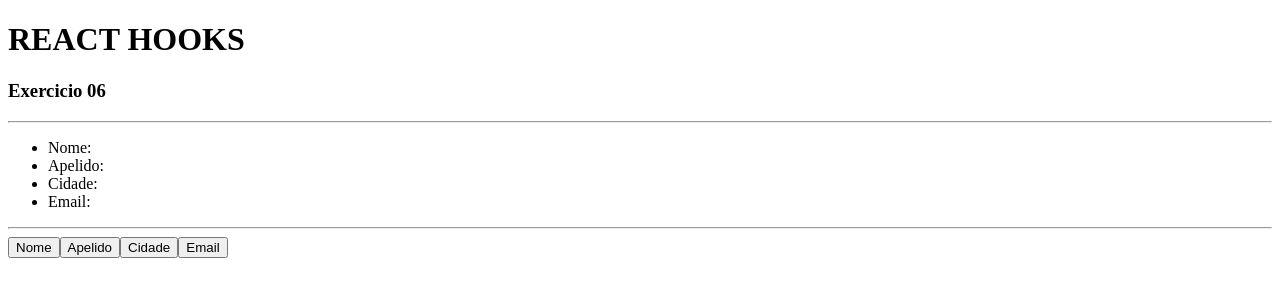
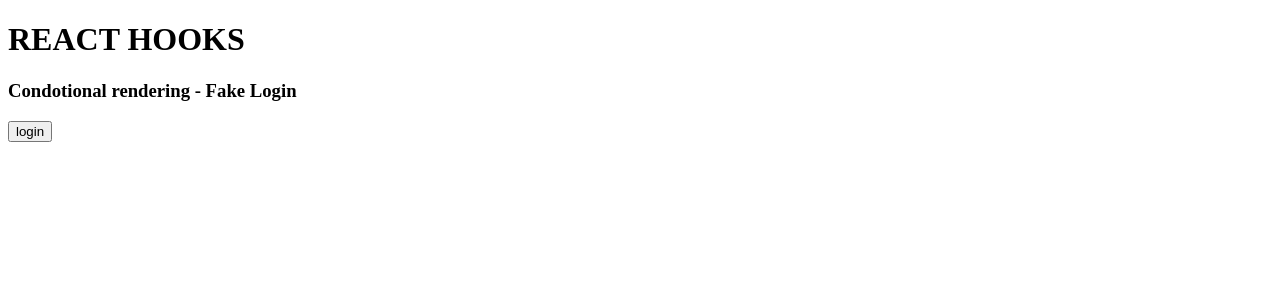
Before and after one commit to marceloAron1980/react_next_hooks, a React (Vite) app: page / in a window 1280 px wide. Shown: the top 300 px of the page. Built offline with nearby package versions, Linux system fonts and the light colour scheme.

Commit message:
09_hooks

```diff
--- a/src/App.jsx
+++ b/src/App.jsx
@@ -30,7 +30,8 @@
 // import HookState05 from "./components/UseState_05"
 // import HookState06 from "./components/UseState_06"
 // import HookState07 from "./components/UseState_07"
-import HookState08 from "./components/UseState_08"
+// import HookState08 from "./components/UseState_08"
+import HookState09 from "./components/UseState_09"
 
 export default ()=>{
     return (
@@ -43,7 +44,9 @@
         {/* <HookState05/>  */}
         {/* <HookState06/> */}
         {/* <HookState07/>  */}
-        <HookState08/>
+        {/* <HookState08/>  */}
+        {/* <HookState08/> */}
+        <HookState09/>
         </>
     )
 }
--- /dev/null
+++ b/src/components/UseState_09.jsx
@@ -0,0 +1,18 @@
+import React, {useState} from "react";
+
+export default () => {
+    const [login, setLogin]=useState(false)
+    const [btnText, setBtnText]=useState('login')
+
+
+    return(
+        <>
+        <h3> Condotional rendering - Fake Login</h3>
+        <button onClick={()=>{
+            setLogin(!login);
+            setBtnText(login ? 'Login' : 'Logout')
+        }}>{btnText} </button>
+        {login && <p>Usuário logado</p>}
+        </>
+    )
+}
```
